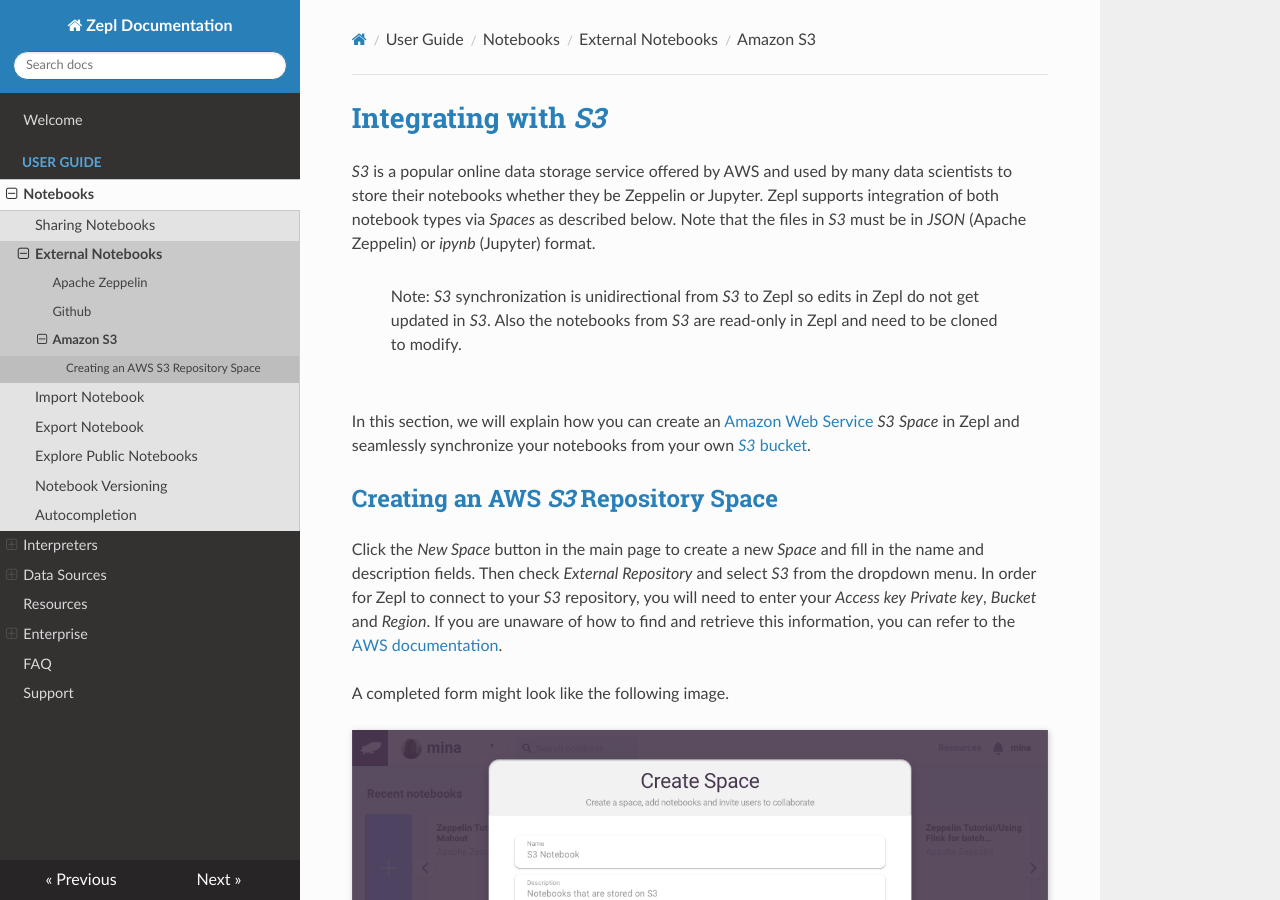
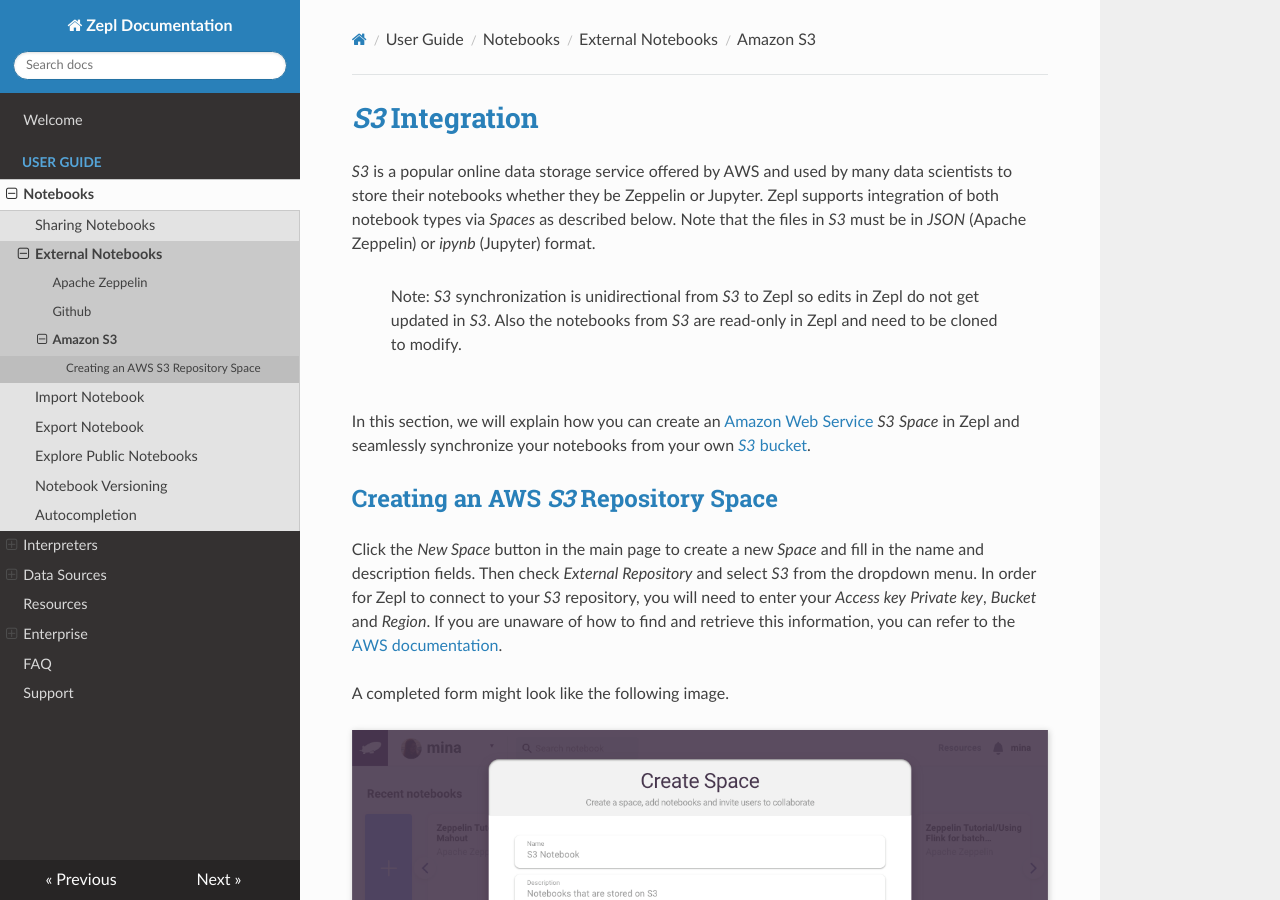
Before and after one commit to ZEPL/zepl-documentation, an MkDocs documentation site: the page built from docs/guide/s3_integration.md, in a window 1280 px wide and 900 px high. Built offline with MkDocs 1.6.1, drawn with Linux system fonts in a browser that asks for light colours; nearby versions of some CDN libraries.

Commit message:
Update s3_integration.md

```diff
--- a/docs/guide/s3_integration.md
+++ b/docs/guide/s3_integration.md
@@ -1,4 +1,5 @@
-# Integrating with *S3*
+title: S3 Integration | ZEPL Documentation
+# *S3* Integration
 
 *S3* is a popular online data storage service offered by AWS and used by many data scientists to store their notebooks whether they be Zeppelin or Jupyter. Zepl supports integration of both notebook types via *Spaces* as described below. Note that the files in *S3* must be in *JSON* (Apache Zeppelin) or *ipynb* (Jupyter) format.
 
```
